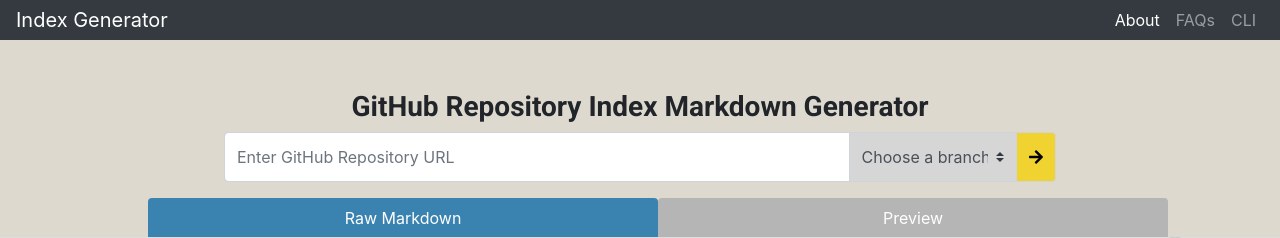
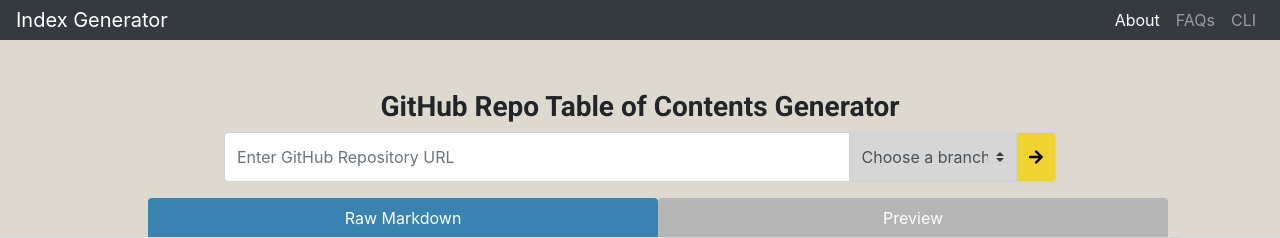
Before and after one commit to aimanfatima/indexgen, a Flask app: page / in a window 1280 px wide. Shown: the top 238 px of the page. Run offline with Flask 3, Linux system fonts and the light colour scheme; some libraries are stand-ins or nearby versions.

Commit message:
Change heading

```diff
--- a/app/templates/index.html
+++ b/app/templates/index.html
@@ -236,7 +236,7 @@
 		</nav>
 
 		<div class="header" style="padding-top: 90px">
-			<h3><b>GitHub Repository Index Markdown Generator</b></h3>
+			<h3><b>GitHub Repo Table of Contents Generator</b></h3>
 		</div>
 
 		<div class="form-group">
```
